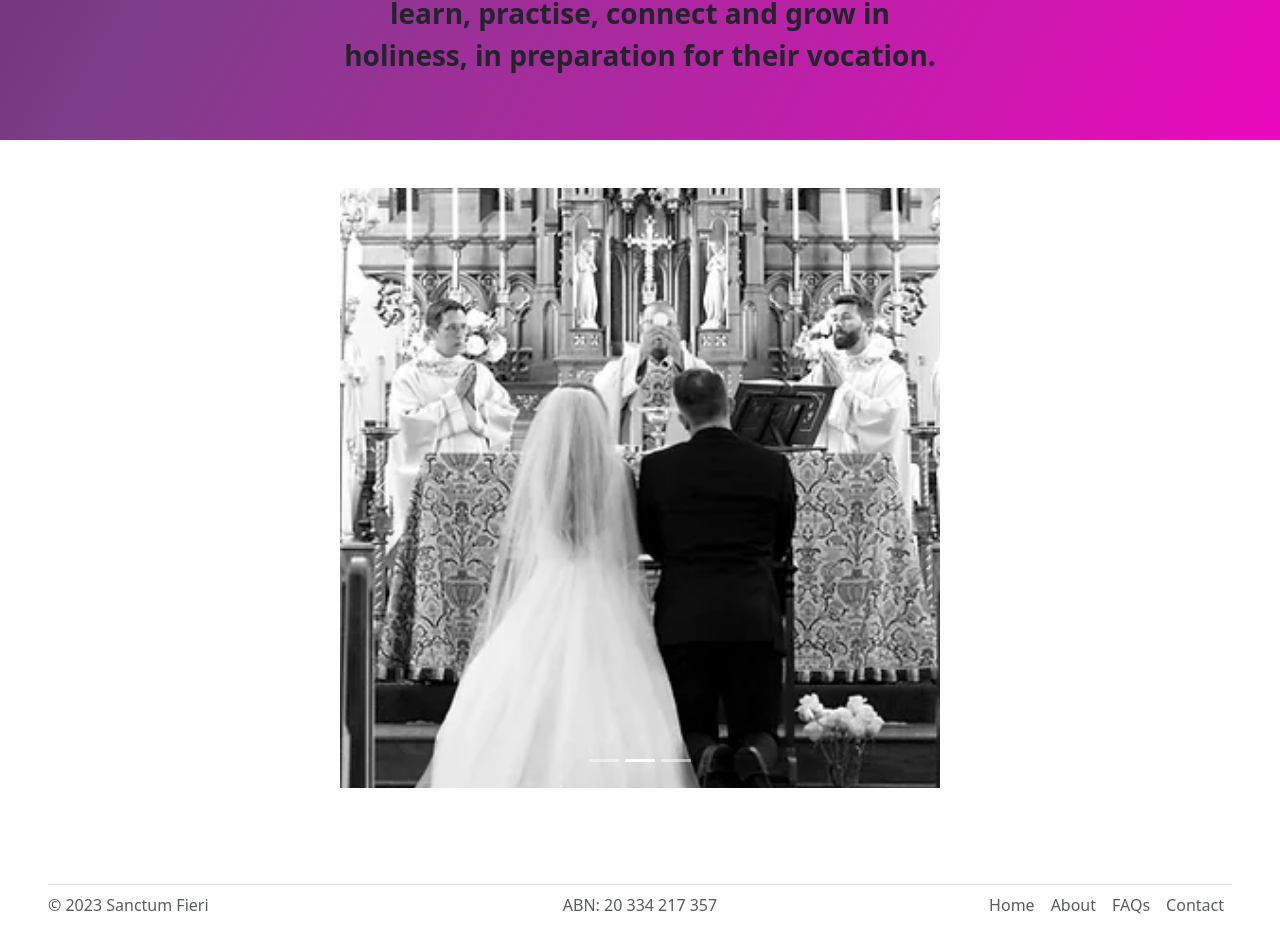
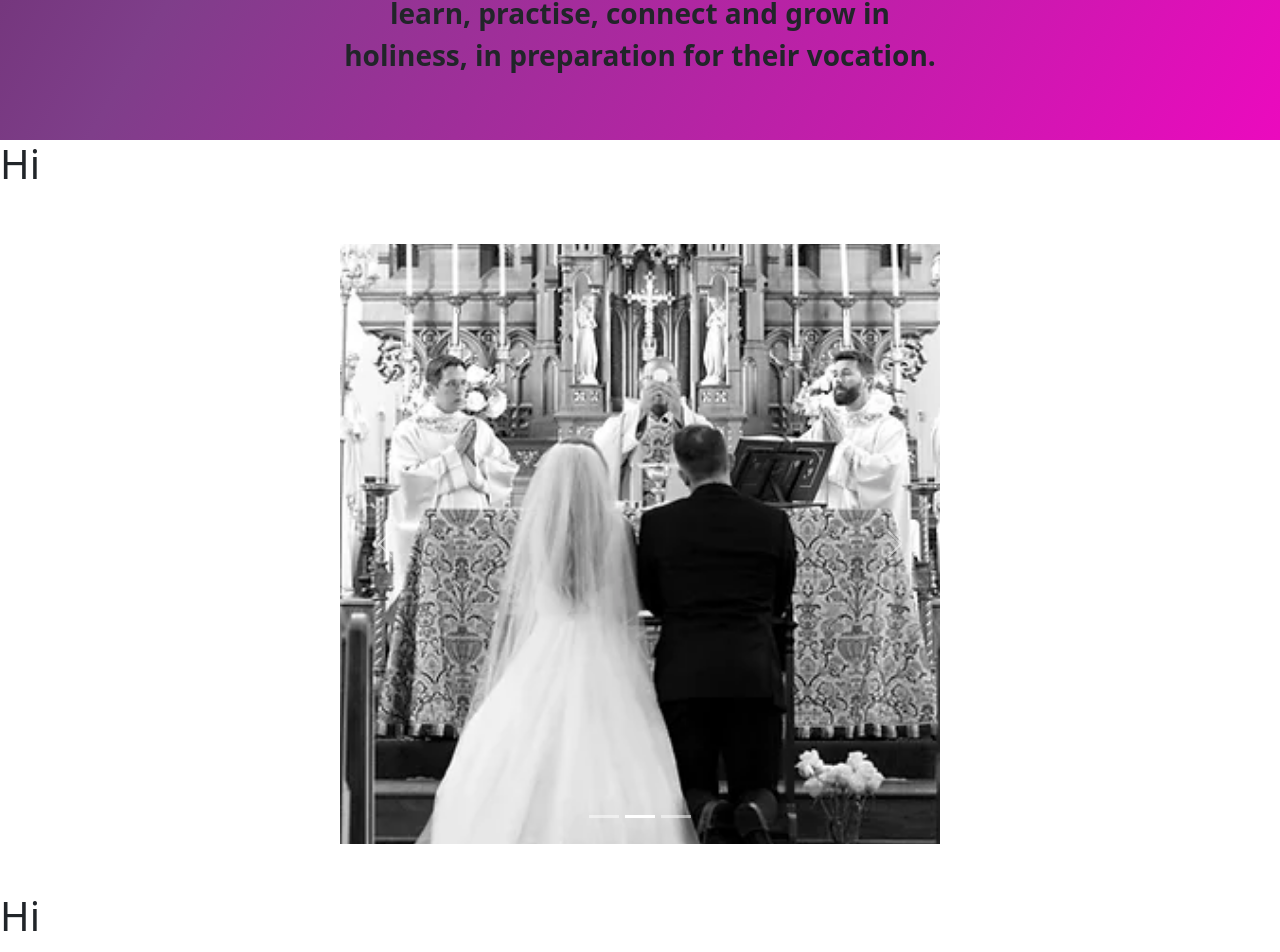
Before and after one commit to NewenTech/sanctum-fieri, a React (Create React App) app: page / in a window 1280 px wide. Shown: the part 354-1306 px from the top of the page. Built offline with nearby package versions, Linux system fonts and the light colour scheme.

Commit message:
add center and nav files

```diff
--- a/src/components/App.js
+++ b/src/components/App.js
@@ -1,12 +1,16 @@
 import React from 'react';
 import Banner from './Banner';
+import Nav from './Nav';
+import Center from './Center';
 import MyCarousel from './Carousel';
 import Footer from './Footer';
 function App() {
 	return (
 		<div>
 			<Banner />
+			<Nav />
 			<MyCarousel />
+			<Center />
 			<Footer />
 		</div>
 	);
--- /dev/null
+++ b/src/components/Center.js
@@ -0,0 +1,7 @@
+import React from 'react';
+
+function Center() {
+	return <h1>Hi</h1>;
+}
+
+export default Center;
--- /dev/null
+++ b/src/components/Nav.js
@@ -0,0 +1,7 @@
+import React from 'react';
+
+function Nav() {
+	return <h1>Hi</h1>;
+}
+
+export default Nav;
```
